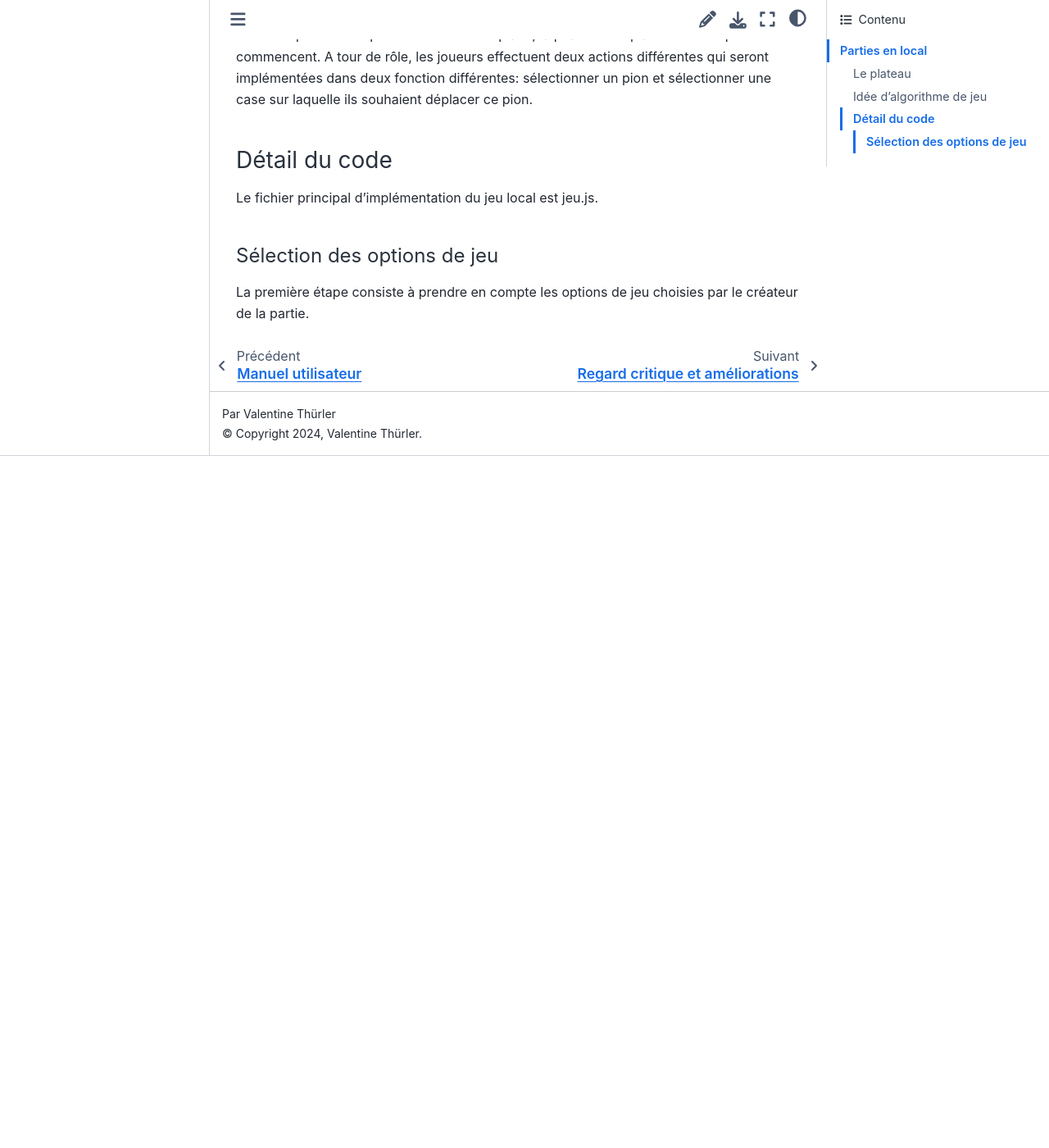
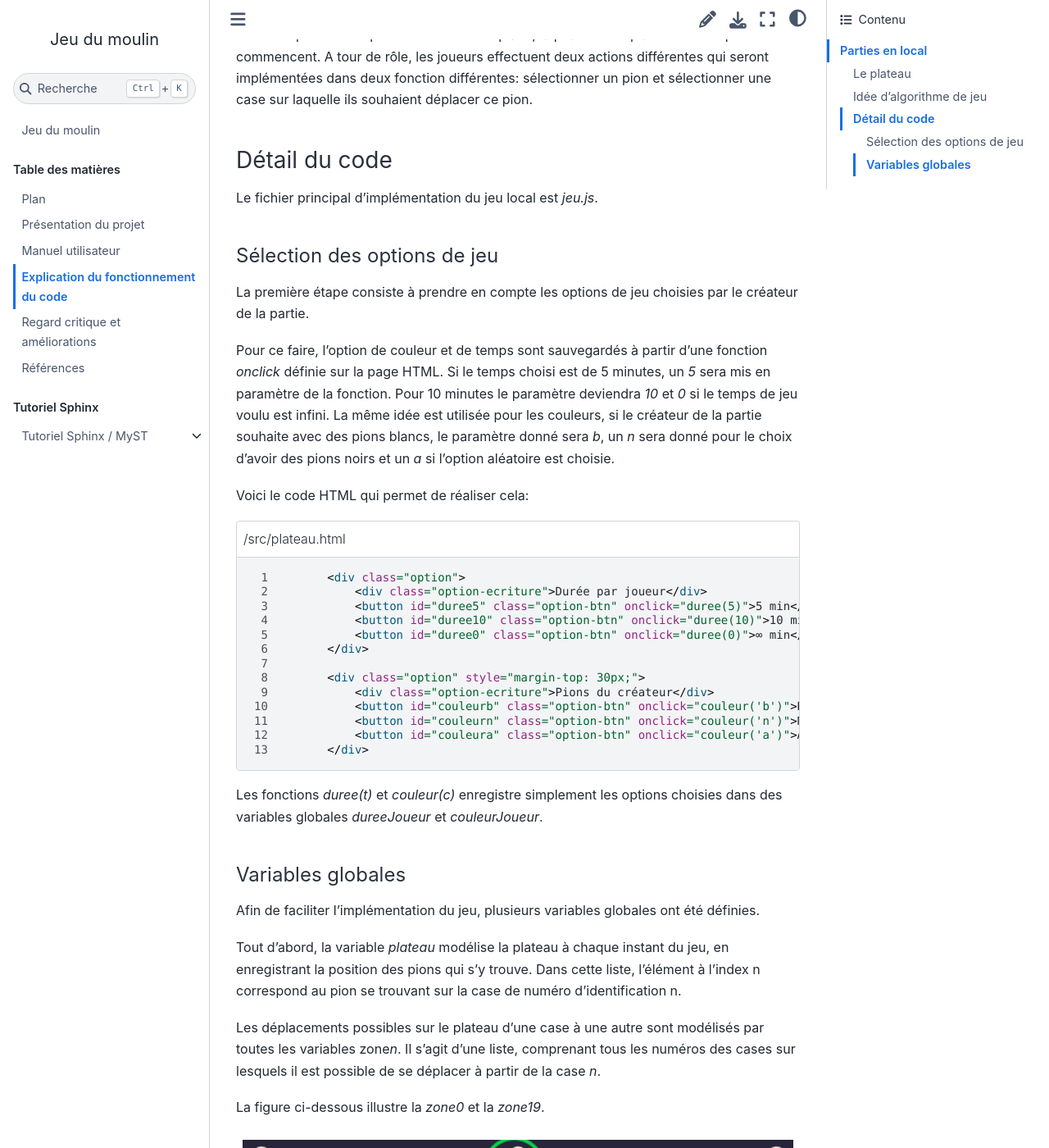
Before and after one commit to valentinethrlr/projet_moulin_documentation, a Sphinx documentation site: the page built from source/explication.md, in a window 1280 px wide and 1400 px high, scrolled down 2202 px. Shown: the whole window at 82% size. Built offline with Sphinx 7.4.7 and the Sphinx Book theme 1.1.4, drawn with Linux system fonts in a browser that asks for light colours; cross-references to code outside the pages are shown as plain code; before the commit the page ends 2758 px from its top, so only the background shows below that; some of the changed text lies outside the part shown.

Commit message:
explication

````diff
--- a/source/explication.md
+++ b/source/explication.md
@@ -47,8 +47,40 @@ Une fois que tous les pions ont été mis en place, la phase de déplacement des
 
 ### Détail du code
 
-Le fichier principal d'implémentation du jeu local est <emp>jeu.js</emp>.
+Le fichier principal d'implémentation du jeu local est <em>jeu.js</em>.
 
 #### Sélection des options de jeu
 
 La première étape consiste à prendre en compte les options de jeu choisies par le créateur de la partie.
+
+Pour ce faire, l'option de couleur et de temps sont sauvegardés à partir d'une fonction <em>onclick</em> définie sur la page HTML. Si le temps choisi est de 5 minutes, un <em>5</em> sera mis en paramètre de la fonction. Pour 10 minutes le paramètre deviendra <em>10</em> et <em>0</em> si le temps de jeu voulu est infini. La même idée est utilisée pour les couleurs, si le créateur de la partie souhaite avec des pions blancs, le paramètre donné sera <em>b</em>, un <em>n</em> sera donné pour le choix d'avoir des pions noirs et un <em>a</em> si l'option aléatoire est choisie.
+
+Voici le code HTML qui permet de réaliser cela:
+
+```{literalinclude} /src/plateau.html
+:language: html
+:caption: /src/plateau.html
+:linenos: true
+:lines: 3-15
+```
+
+Les fonctions <em>duree(t)</em> et <em>couleur(c)</em> enregistre simplement les options choisies dans des variables globales <em>dureeJoueur</em> et <em>couleurJoueur</em>.
+
+#### Variables globales
+
+Afin de faciliter l'implémentation du jeu, plusieurs variables globales ont été définies.
+
+Tout d'abord, la variable <em>plateau</em> modélise la plateau à chaque instant du jeu, en enregistrant la position des pions qui s'y trouve. Dans cette liste, l'élément à l'index n correspond au pion se trouvant sur la case de numéro d'identification n.
+
+Les déplacements possibles sur le plateau d'une case à une autre sont modélisés par toutes les variables zone<em>n</em>. Il s'agit d'une liste, comprenant tous les numéros des cases sur lesquels il est possible de se déplacer à partir de la case <em>n</em>.
+
+La figure ci-dessous illustre la <em>zone0</em> et la <em>zone19</em>.
+
+```{figure} images/zones.png
+---
+width: 100%
+---
+Exemples de zones: zone0 et zone19
+```
+
+En ce qui concerne le déroulement du jeu, la variable globale <em>joueur_actuel</em> désigne le joueur qui doit jouer pendant le tour actuel, tandis que <em>autre_joueur</em> désigne le joueur en attente.
````
Also changed, not shown: source/images/zones.png (added).
